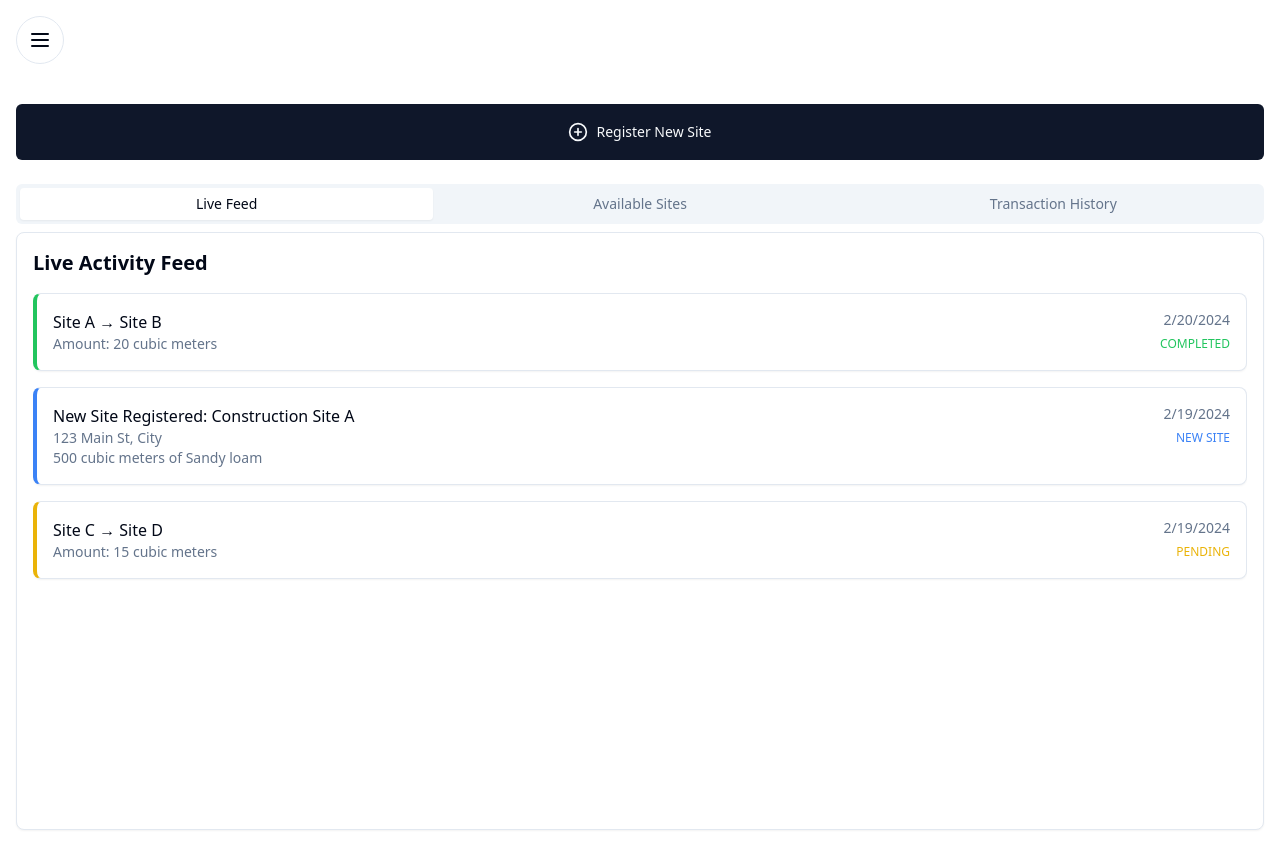
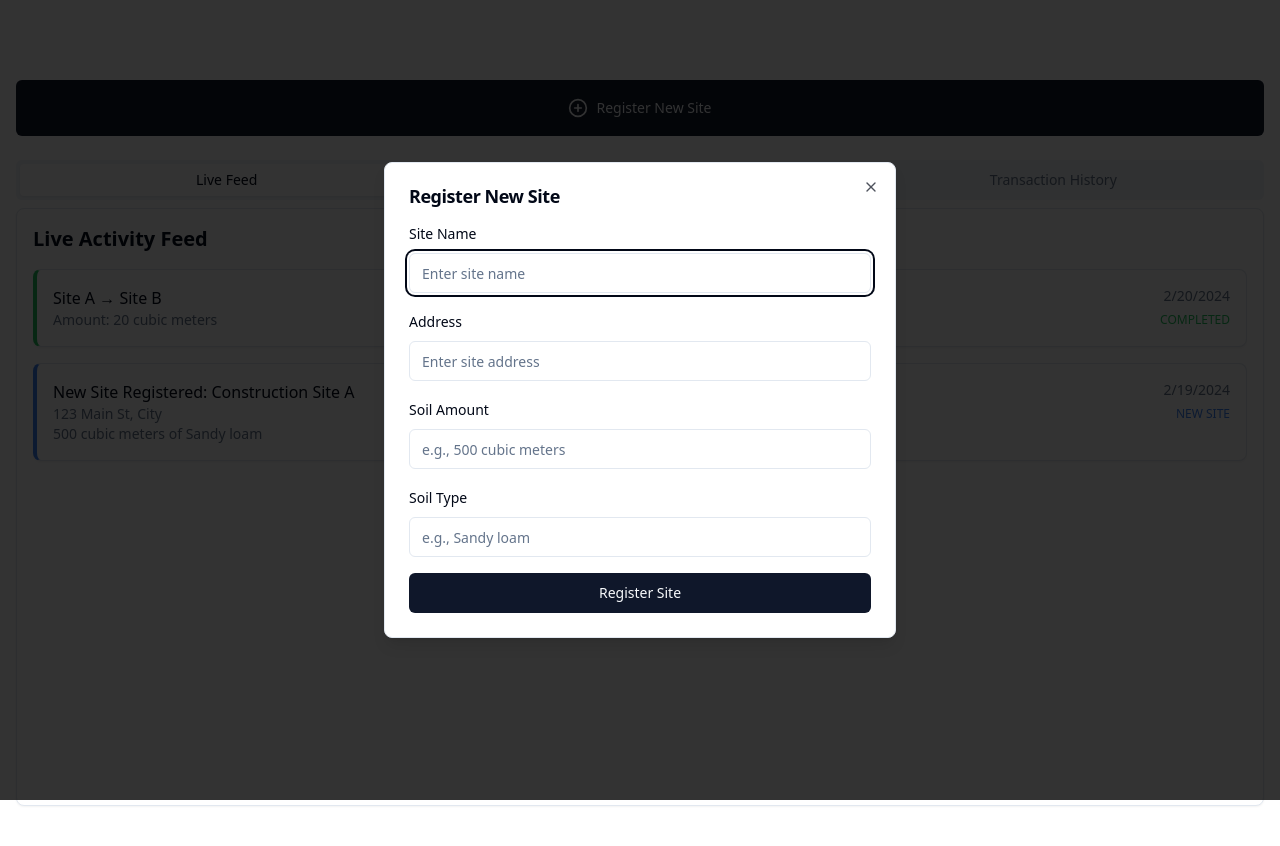
Before and after one commit to massd97/friendly-choice-frontend, a React (Vite) app: page / in a window 1280 px wide. Both pictures are taken after a click on the button "Register New Site". After the commit the page ends 822 px from the top, so only its background shows below. Built offline with nearby package versions, Linux system fonts and the light colour scheme.

Commit message:
Add new site registration feature
Implement a window for registering new sites that includes fields for site name, address, and amount of soil. Ensure that upon successful registration, the new site is displayed in the live feed.
[skip gpt_engineer]

```diff
--- a/src/pages/Index.tsx
+++ b/src/pages/Index.tsx
@@ -1,13 +1,6 @@
 import { Button } from "@/components/ui/button";
 import { PlusCircle, Menu, Search } from "lucide-react";
 import { SiteDetails } from "@/components/SiteDetails";
-import {
-  Sheet,
-  SheetContent,
-  SheetHeader,
-  SheetTitle,
-  SheetTrigger,
-} from "@/components/ui/sheet";
 import { Input } from "@/components/ui/input";
 import { useState } from "react";
 import { Tabs, TabsContent, TabsList, TabsTrigger } from "@/components/ui/tabs";
@@ -15,29 +8,35 @@ import { LiveFeed } from "@/components/LiveFeed";
 import { AvailableSites } from "@/components/AvailableSites";
 import { TransactionHistory } from "@/components/TransactionHistory";
 import { ScrollArea } from "@/components/ui/scroll-area";
+import {
+  Dialog,
+  DialogContent,
+  DialogHeader,
+  DialogTitle,
+  DialogTrigger,
+} from "@/components/ui/dialog";
+import {
+  Form,
+  FormControl,
+  FormField,
+  FormItem,
+  FormLabel,
+  FormMessage,
+} from "@/components/ui/form";
+import { useForm } from "react-hook-form";
+import { toast } from "sonner";
+
+interface NewSiteForm {
+  name: string;
+  address: string;
+  soilAmount: string;
+  soilType: string;
+}
 
 const Index = () => {
   const [searchQuery, setSearchQuery] = useState("");
-
-  // This would be replaced with real data from your backend
-  const sites = [
-    {
-      id: 1,
-      name: "Construction Site A",
-      address: "123 Main St, City",
-      soilAmount: "500 cubic meters",
-      soilType: "Sandy loam"
-    },
-    {
-      id: 2,
-      name: "Construction Site B",
-      address: "456 Oak St, City",
-      soilAmount: "300 cubic meters",
-      soilType: "Clay"
-    },
-  ];
-
-  const feedItems = [
+  const [isDialogOpen, setIsDialogOpen] = useState(false);
+  const [feedItems, setFeedItems] = useState([
     {
       id: 1,
       type: "transaction" as const,
@@ -45,84 +44,137 @@ const Index = () => {
       to: "Site B",
       amount: "20 cubic meters",
       date: "2024-02-20",
-      status: "completed"
+      status: "completed",
     },
     {
       id: 2,
       type: "new_site" as const,
-      site: sites[0],
-      date: "2024-02-19"
+      site: {
+        id: 1,
+        name: "Construction Site A",
+        address: "123 Main St, City",
+        soilAmount: "500 cubic meters",
+        soilType: "Sandy loam",
+      },
+      date: "2024-02-19",
     },
-    {
-      id: 3,
-      type: "transaction" as const,
-      from: "Site C",
-      to: "Site D",
-      amount: "15 cubic meters",
-      date: "2024-02-19",
-      status: "pending"
+  ]);
+
+  const form = useForm<NewSiteForm>({
+    defaultValues: {
+      name: "",
+      address: "",
+      soilAmount: "",
+      soilType: "",
     },
-  ];
+  });
 
-  const filteredSites = sites.filter(site =>
-    site.name.toLowerCase().includes(searchQuery.toLowerCase()) ||
-    site.address.toLowerCase().includes(searchQuery.toLowerCase()) ||
-    site.soilType.toLowerCase().includes(searchQuery.toLowerCase())
-  );
+  const onSubmit = (data: NewSiteForm) => {
+    const newSite = {
+      id: feedItems.length + 1,
+      type: "new_site" as const,
+      site: {
+        id: feedItems.length + 1,
+        name: data.name,
+        address: data.address,
+        soilAmount: data.soilAmount,
+        soilType: data.soilType,
+      },
+      date: new Date().toISOString(),
+    };
+
+    setFeedItems((prev) => [newSite, ...prev]);
+    form.reset();
+    setIsDialogOpen(false);
+    toast.success("New site registered successfully!");
+  };
+
+  const sites = feedItems
+    .filter((item) => item.type === "new_site")
+    .map((item) => item.site);
 
   const transactions = feedItems.filter(
-    (item): item is (typeof feedItems[0] & { type: "transaction" }) =>
-    item.type === "transaction"
+    (item): item is (typeof item & { type: "transaction" }) =>
+      item.type === "transaction"
   );
 
   return (
     <div className="min-h-screen bg-background p-4 space-y-6">
-      {/* Sites List Button */}
-      <div className="fixed left-4 top-4 z-10">
-        <Sheet>
-          <SheetTrigger asChild>
-            <Button variant="outline" size="icon" className="h-12 w-12 rounded-full">
-              <Menu className="h-6 w-6" />
+      <div className="grid grid-cols-1 gap-4 sm:grid-cols-1 pt-16">
+        <Dialog open={isDialogOpen} onOpenChange={setIsDialogOpen}>
+          <DialogTrigger asChild>
+            <Button className="flex items-center gap-2 h-14">
+              <PlusCircle className="w-5 h-5" />
+              Register New Site
             </Button>
-          </SheetTrigger>
-          <SheetContent side="left">
-            <SheetHeader>
-              <SheetTitle>Available Sites</SheetTitle>
-            </SheetHeader>
-            <div className="py-4">
-              <div className="relative">
-                <Search className="absolute left-2 top-3 h-4 w-4 text-muted-foreground" />
-                <Input
-                  placeholder="Search sites..."
-                  value={searchQuery}
-                  onChange={(e) => setSearchQuery(e.target.value)}
-                  className="pl-8"
+          </DialogTrigger>
+          <DialogContent>
+            <DialogHeader>
+              <DialogTitle>Register New Site</DialogTitle>
+            </DialogHeader>
+            <Form {...form}>
+              <form onSubmit={form.handleSubmit(onSubmit)} className="space-y-4">
+                <FormField
+                  control={form.control}
+                  name="name"
+                  render={({ field }) => (
+                    <FormItem>
+                      <FormLabel>Site Name</FormLabel>
+                      <FormControl>
+                        <Input placeholder="Enter site name" {...field} />
+                      </FormControl>
+                      <FormMessage />
+                    </FormItem>
+                  )}
                 />
-              </div>
-            </div>
-            <ScrollArea className="h-[calc(100vh-8rem)]">
-              <div className="space-y-4 pr-4">
-                {filteredSites.map((site) => (
-                  <SiteDetails key={site.id} site={site} />
-                ))}
-              </div>
-            </ScrollArea>
-          </SheetContent>
-        </Sheet>
+                <FormField
+                  control={form.control}
+                  name="address"
+                  render={({ field }) => (
+                    <FormItem>
+                      <FormLabel>Address</FormLabel>
+                      <FormControl>
+                        <Input placeholder="Enter site address" {...field} />
+                      </FormControl>
+                      <FormMessage />
+                    </FormItem>
+                  )}
+                />
+                <FormField
+                  control={form.control}
+                  name="soilAmount"
+                  render={({ field }) => (
+                    <FormItem>
+                      <FormLabel>Soil Amount</FormLabel>
+                      <FormControl>
+                        <Input placeholder="e.g., 500 cubic meters" {...field} />
+                      </FormControl>
+                      <FormMessage />
+                    </FormItem>
+                  )}
+                />
+                <FormField
+                  control={form.control}
+                  name="soilType"
+                  render={({ field }) => (
+                    <FormItem>
+                      <FormLabel>Soil Type</FormLabel>
+                      <FormControl>
+                        <Input placeholder="e.g., Sandy loam" {...field} />
+                      </FormControl>
+                      <FormMessage />
+                    </FormItem>
+                  )}
+                />
+                <Button type="submit" className="w-full">
+                  Register Site
+                </Button>
+              </form>
+            </Form>
+          </DialogContent>
+        </Dialog>
       </div>
 
-      {/* Main Actions */}
-      <div className="grid grid-cols-1 gap-4 sm:grid-cols-1 pt-16">
-        <Button
-          className="flex items-center gap-2 h-14"
-          onClick={() => console.log("Register new site")}
-        >
-          <PlusCircle className="w-5 h-5" />
-          Register New Site
-        </Button>
-      </div>
-
-      {/* Tabs Interface */}
       <Tabs defaultValue="feed" className="w-full">
         <TabsList className="grid w-full grid-cols-3">
           <TabsTrigger value="feed">Live Feed</TabsTrigger>
```
